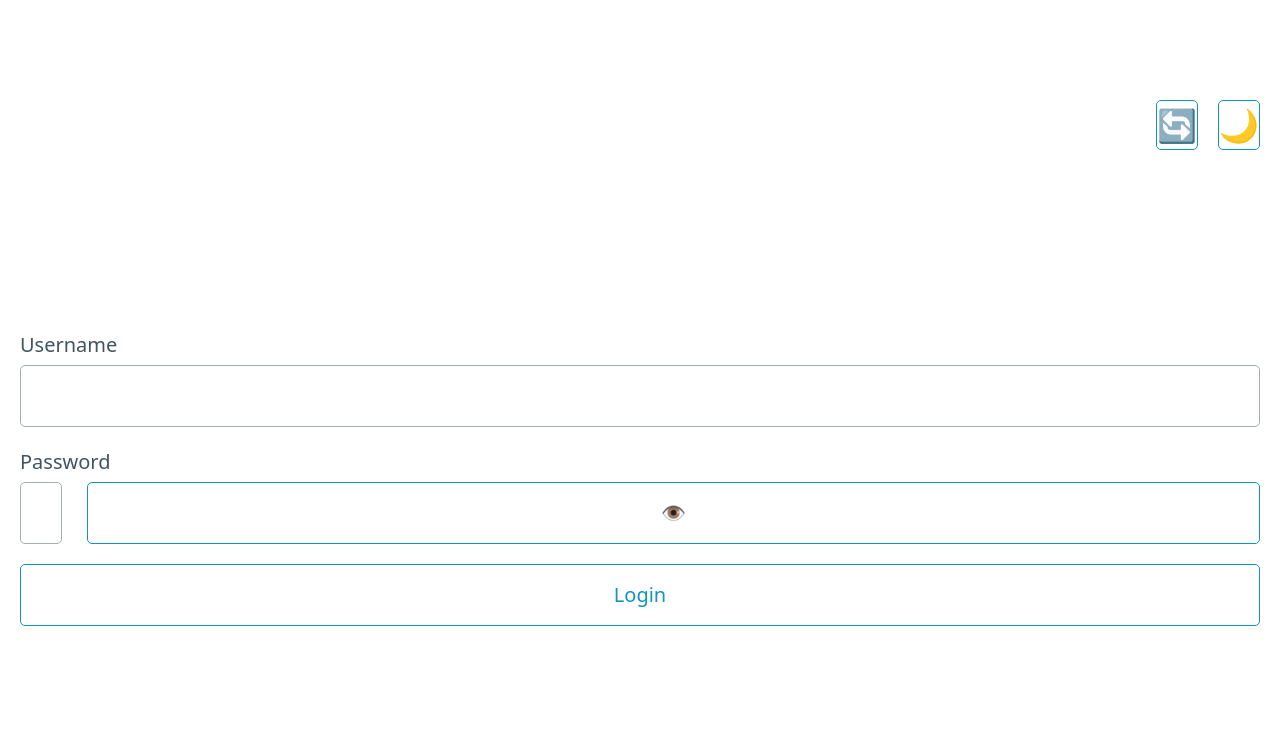
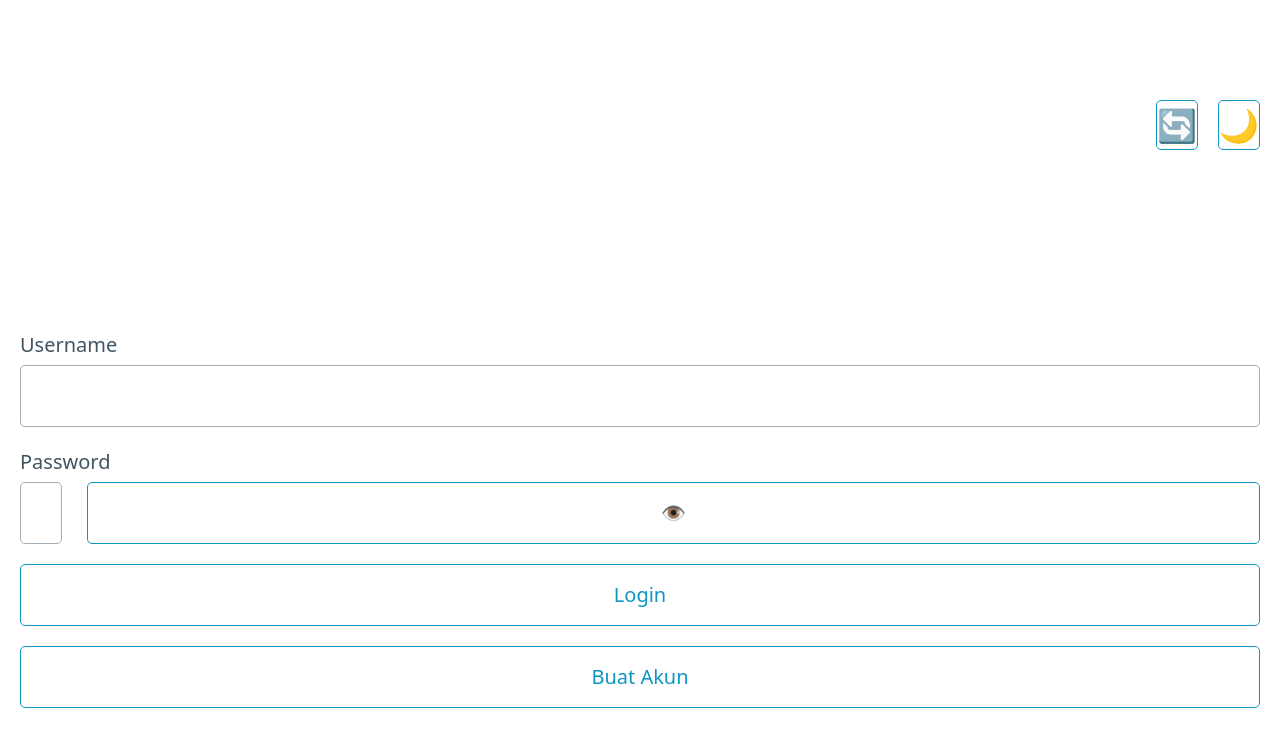
Before and after one commit to zhabyans/zhabyans.github.io, a plain HTML site: page istanapayment/index.html in a window 1280 px wide. Drawn offline with nearby package versions, Linux system fonts and the light colour scheme.

Commit message:
Add files via upload

```diff
--- a/istanapayment/index.html
+++ b/istanapayment/index.html
@@ -56,6 +56,11 @@
       </div>
 
       <button class="outline" type="submit">Login</button>
+      <!-- Button baru untuk registrasi -->
+      <button class="outline" type="button" style="margin-top:10px; width:100%;"
+        onclick="window.location.href='https://pulsa.dpdns.org:5443/reg/'">
+        Buat Akun
+      </button>
     </form>
 
     <!-- 📌 Laporan Transaksi di artikel terpisah -->
```
